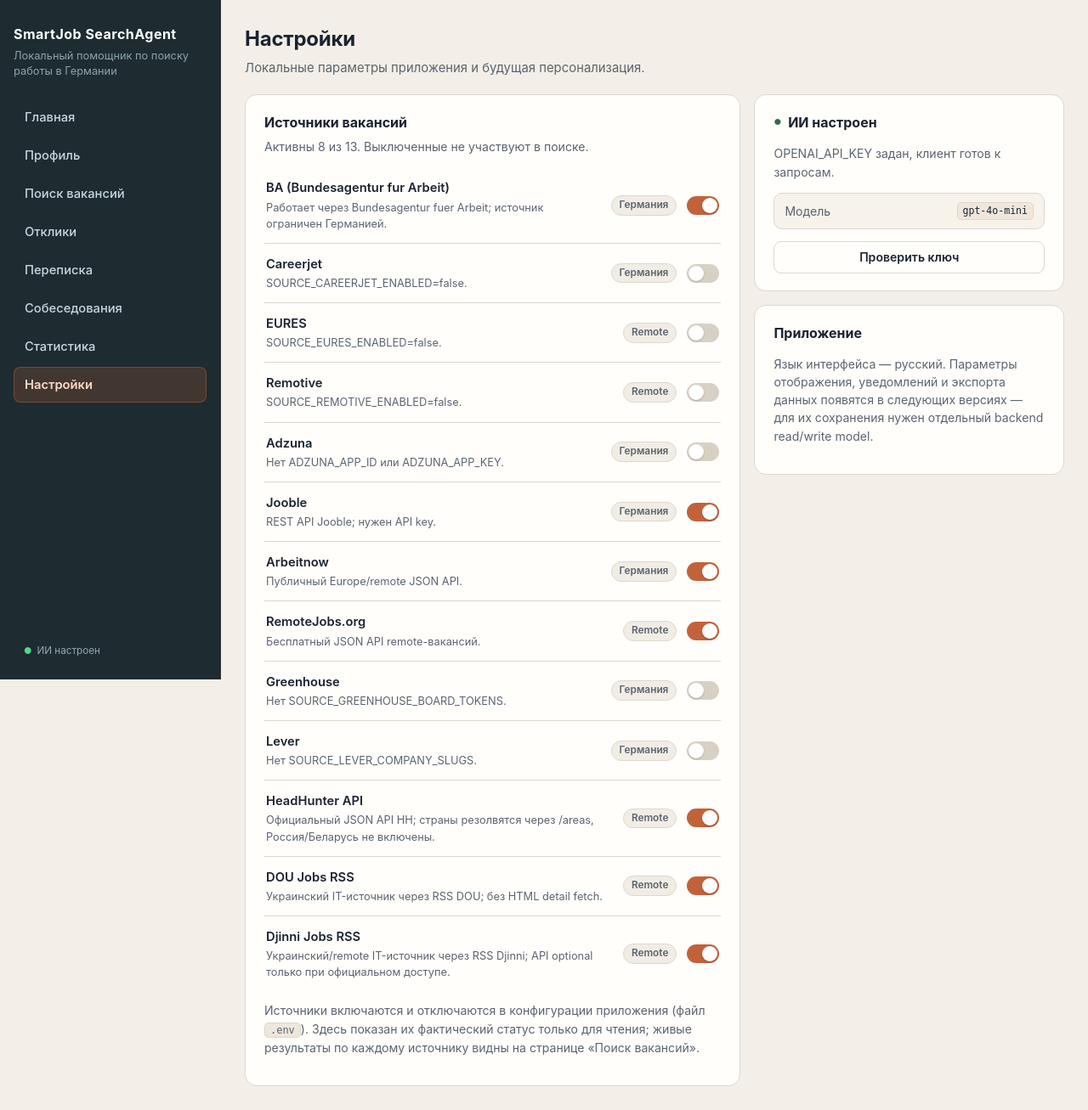
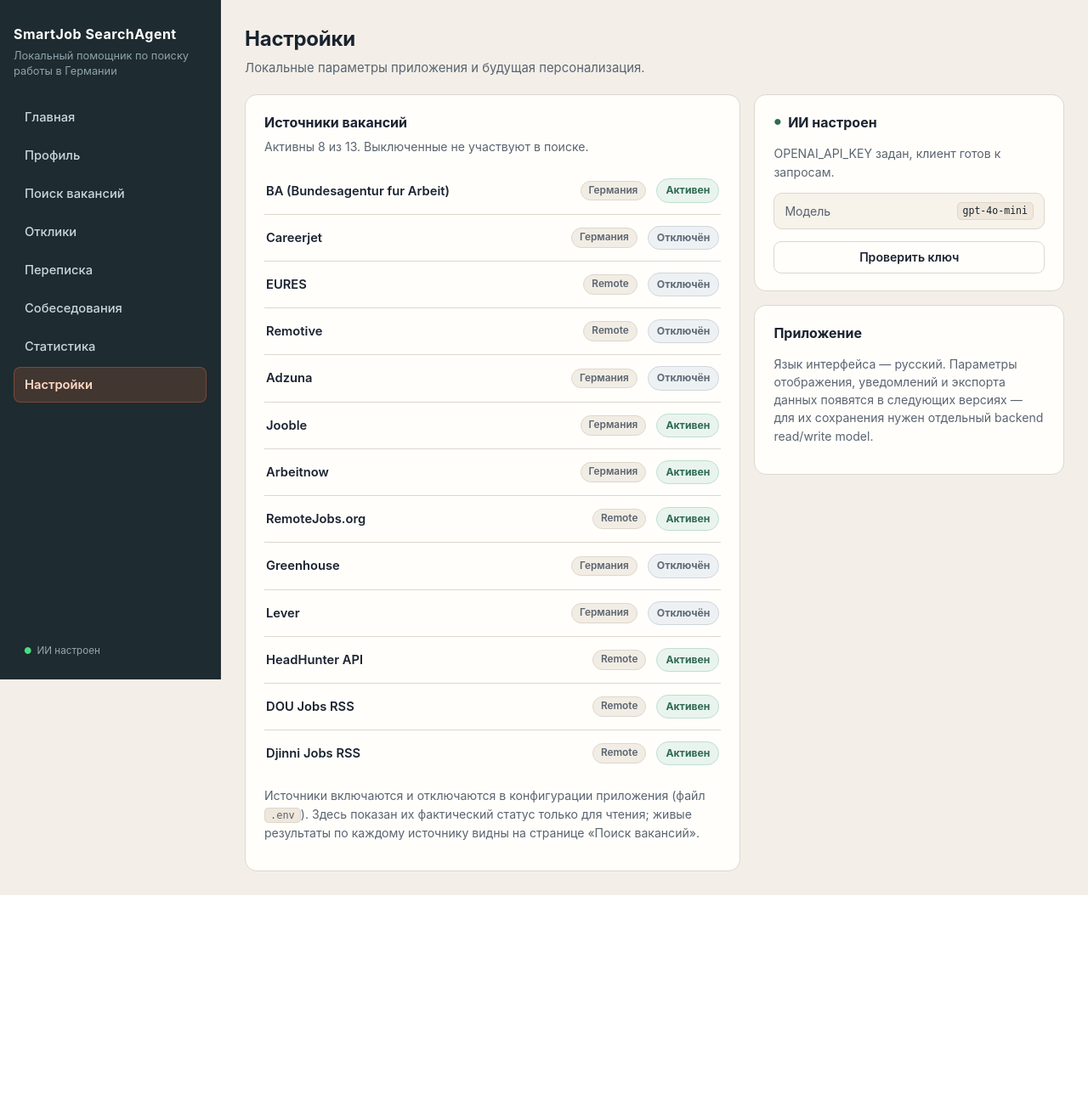
Before and after one commit to vanguar/SearchAgent, a FastAPI app: page /settings in a window 1280 px wide. Shown: the whole page at 85% size. After the commit the page ends 1054 px from the top, so only its background shows below. Run offline with FastAPI, Linux system fonts and the light colour scheme; some libraries are stand-ins or nearby versions.

Commit message:
Settings: drop fake toggles and config-name leakage
Replace the switch-looking (non-functional) source toggles with plain
Активен/Отключён status labels — sources are config-managed and there is no
enable/disable endpoint, so a control that looks interactive was misleading.
Also stop rendering status_detail, which exposed raw config variable names
(SOURCE_*_ENABLED) to the user. Presentation only.

```diff
--- a/app/static/css/app.css
+++ b/app/static/css/app.css
@@ -2363,33 +2363,29 @@
   flex-shrink: 0;
 }
 
-/* Read-only state switch — reflects config, does not submit. */
-.switch {
+/* Read-only status label — config-managed, not an interactive control. */
+.src-state {
   display: inline-flex;
   align-items: center;
-  width: 38px;
-  height: 22px;
-  padding: 2px;
+  min-width: 74px;
+  justify-content: center;
+  padding: 4px 10px;
   border-radius: 999px;
-  background: #d9d0c4;
-  transition: background 0.12s;
-}
-
-.switch--on {
-  background: var(--accent);
-}
-
-.switch__knob {
-  width: 18px;
-  height: 18px;
-  border-radius: 50%;
-  background: #fff;
-  box-shadow: 0 1px 2px rgba(0, 0, 0, 0.2);
-  transition: transform 0.12s;
-}
-
-.switch--on .switch__knob {
-  transform: translateX(16px);
+  border: 1px solid transparent;
+  font-size: 0.76rem;
+  font-weight: 700;
+}
+
+.src-state--on {
+  background: #e9f4ee;
+  border-color: #bfe0cd;
+  color: #2f6b52;
+}
+
+.src-state--off {
+  background: #eef1f4;
+  border-color: #cfd6dd;
+  color: #5f6b77;
 }
 
 .ai-head {
--- a/app/templates/pages/settings.html
+++ b/app/templates/pages/settings.html
@@ -18,20 +18,16 @@
         <li class="src-row">
           <div class="src-row__info">
             <span class="src-row__name">{{ source.display_name }}</span>
-            {% if source.status_detail %}
-            <span class="src-row__desc">{{ source.status_detail }}</span>
-            {% endif %}
           </div>
           <div class="src-row__right">
             <span class="scope-badge">
               {% if source.global_remote %}Remote{% else %}Германия{% endif %}
             </span>
-            <span
-              class="switch {% if source.enabled and source.status_kind != 'error' %}switch--on{% endif %}"
-              role="img"
-              aria-label="{{ 'Источник активен' if source.enabled else 'Источник выключен' }}"
-              title="Управляется конфигурацией приложения (.env)"
-            ><span class="switch__knob"></span></span>
+            {% if source.enabled and source.status_kind != "error" %}
+            <span class="src-state src-state--on">Активен</span>
+            {% else %}
+            <span class="src-state src-state--off">Отключён</span>
+            {% endif %}
           </div>
         </li>
         {% endfor %}
```
